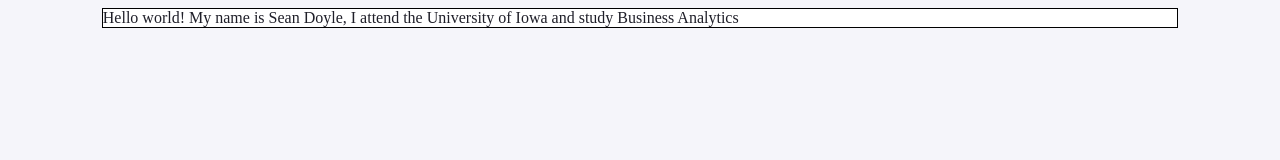
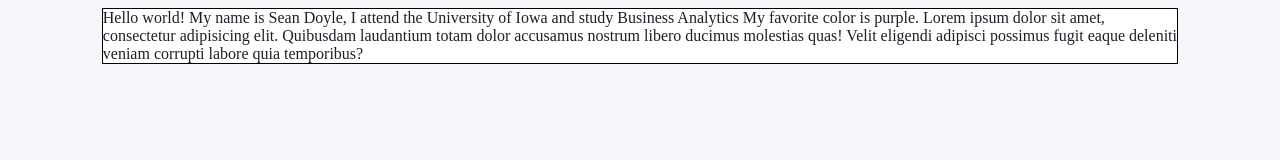
Before and after one commit to seandoyle803/swdoyle_hw6, a plain HTML site: page index.html in a window 1280 px wide. Drawn offline with Linux system fonts and the light colour scheme.

Commit message:
Updated Features - Color, lorem

```diff
--- a/index.html
+++ b/index.html
@@ -13,6 +13,8 @@
         <div class="container">
             Hello world!
             My name is Sean Doyle, I attend the University of Iowa and study Business Analytics
+            My favorite color is purple.
+            Lorem ipsum dolor sit amet, consectetur adipisicing elit. Quibusdam laudantium totam dolor accusamus nostrum libero ducimus molestias quas! Velit eligendi adipisci possimus fugit eaque deleniti veniam corrupti labore quia temporibus?
         </div>
     </body>
 </html>
```
